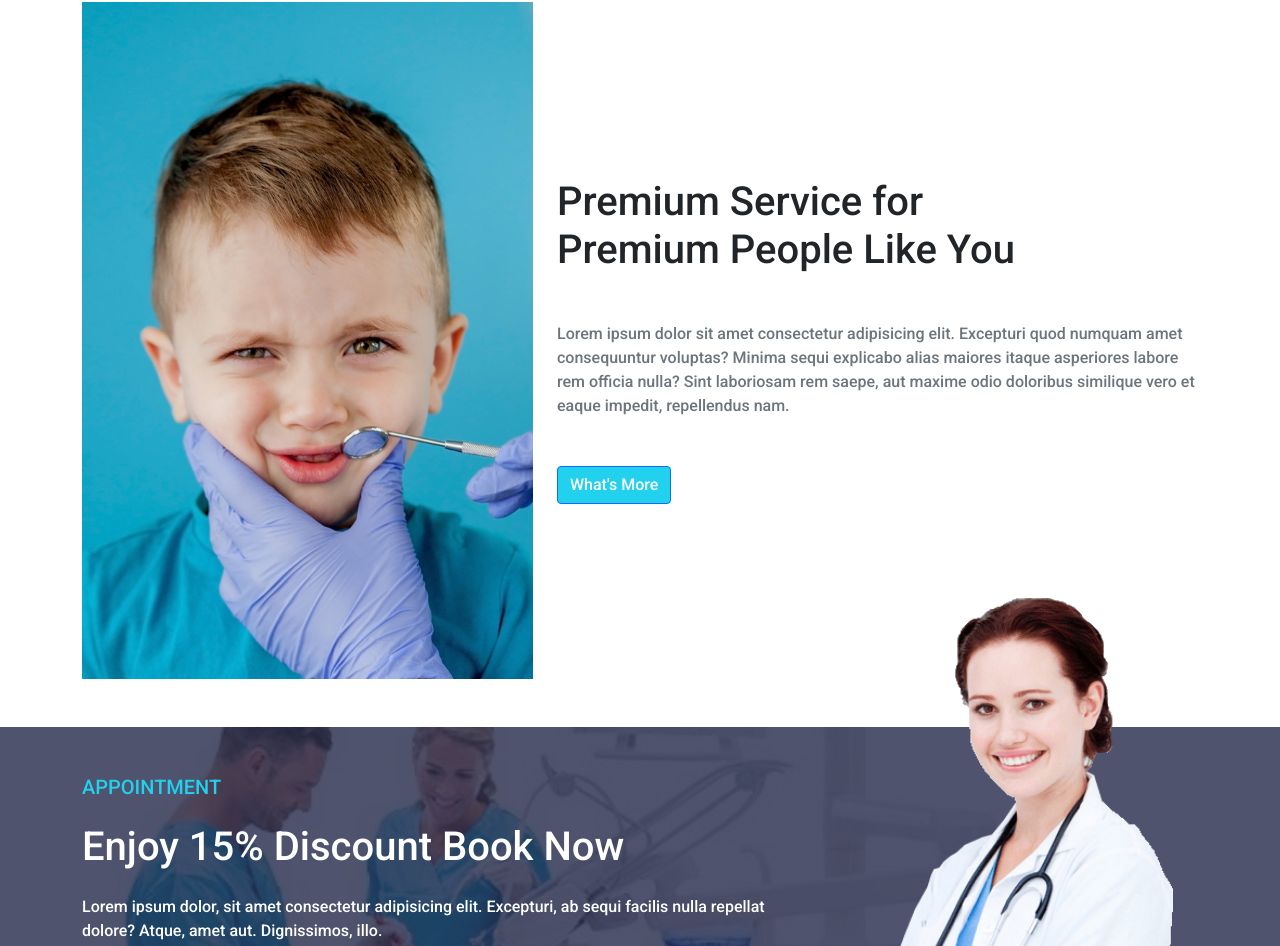
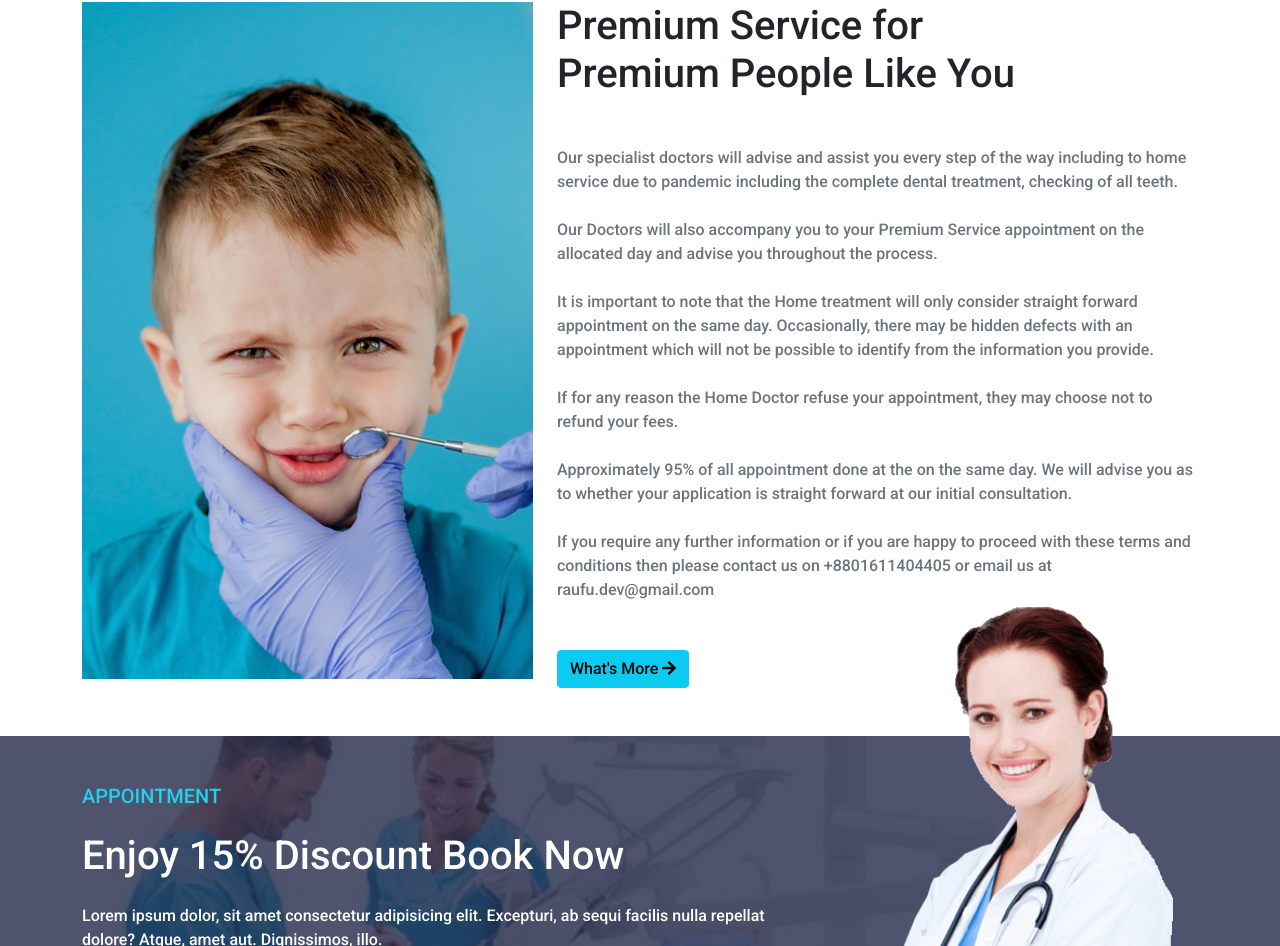
Before and after one commit to iamraufu/raufuhealth, a React (Create React App) app: page / in a window 1280 px wide. Shown: the part 1238-2184 px from the top of the page. Built offline with nearby package versions, Linux system fonts and the light colour scheme.

Commit message:
Featured Service Component added

```diff
--- a/src/components/Home/FeaturedService/FeaturedService.js
+++ b/src/components/Home/FeaturedService/FeaturedService.js
@@ -1,3 +1,5 @@
+import { faArrowRight } from '@fortawesome/free-solid-svg-icons';
+import { FontAwesomeIcon } from '@fortawesome/react-fontawesome';
 import React from 'react';
 import boy from '../../../images/boy.jpg';
 
@@ -11,8 +13,23 @@ const FeaturedService = () => {
                               </div>
                               <div className="col-md-7 align-self-center">
                                     <h1>Premium Service for <br/> Premium People Like You</h1>
-                                    <p className='text-secondary my-5'>Lorem ipsum dolor sit amet consectetur adipisicing elit. Excepturi quod numquam amet consequuntur voluptas? Minima sequi explicabo alias maiores itaque asperiores labore rem officia nulla? Sint laboriosam rem saepe, aut maxime odio doloribus similique vero et eaque impedit, repellendus nam.</p>
-                                    <button style={{backgroundColor:'#22d1ee'}} className='btn btn-primary'>What's More</button>
+                                    <p className='text-secondary my-5'> Our specialist doctors will advise and assist you every step of the way including to home service due to pandemic including the complete dental treatment, checking of all teeth.
+                                    <br/>
+                                    <br/>
+                                    Our Doctors will also accompany you to your Premium Service appointment on the allocated day and advise you throughout the process.
+                                    <br/>
+                                    <br/>
+                                    It is important to note that the Home treatment will only consider straight forward appointment on the same day. Occasionally, there may be hidden defects with an appointment which will not be possible to identify from the information you provide.
+                                    <br/>
+                                    <br/>
+                                    If for any reason the Home Doctor refuse your appointment, they may choose not to refund your fees.
+                                    <br/>
+                                    <br/>
+                                    Approximately 95% of all appointment done at the on the same day. We will advise you as to whether your application is straight forward at our initial consultation.
+                                    <br/>
+                                    <br/>
+                                    If you require any further information or if you are happy to proceed with these terms and conditions then please contact us on +8801611404405 or email us at raufu.dev@gmail.com</p>
+                                    <button className='btn btn-info'>What's More <FontAwesomeIcon icon={faArrowRight} /></button>
                               </div>
                         </div>
                   </div>
```
